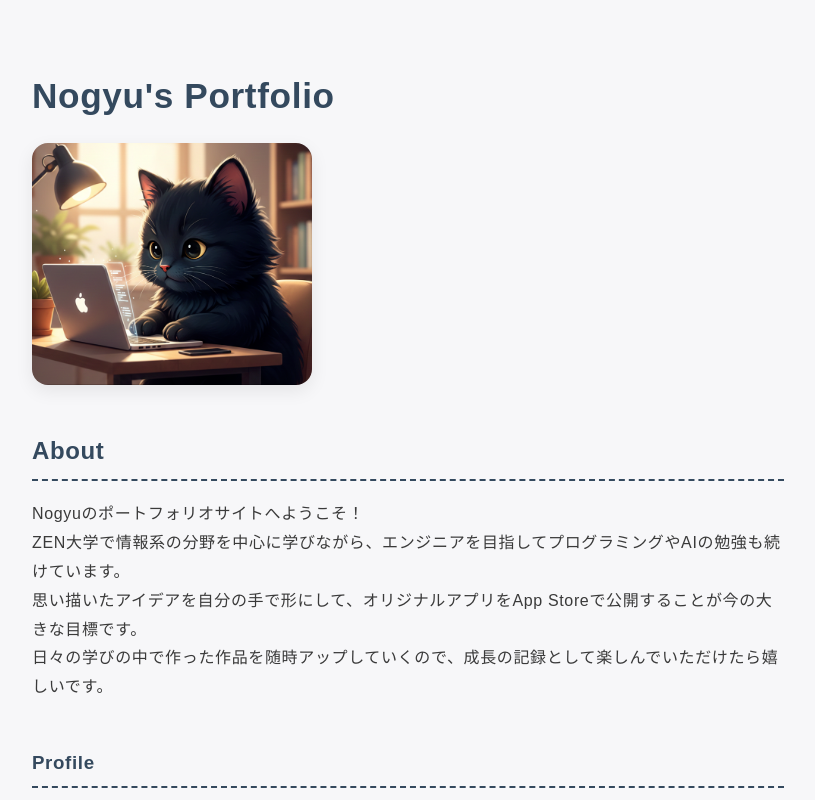
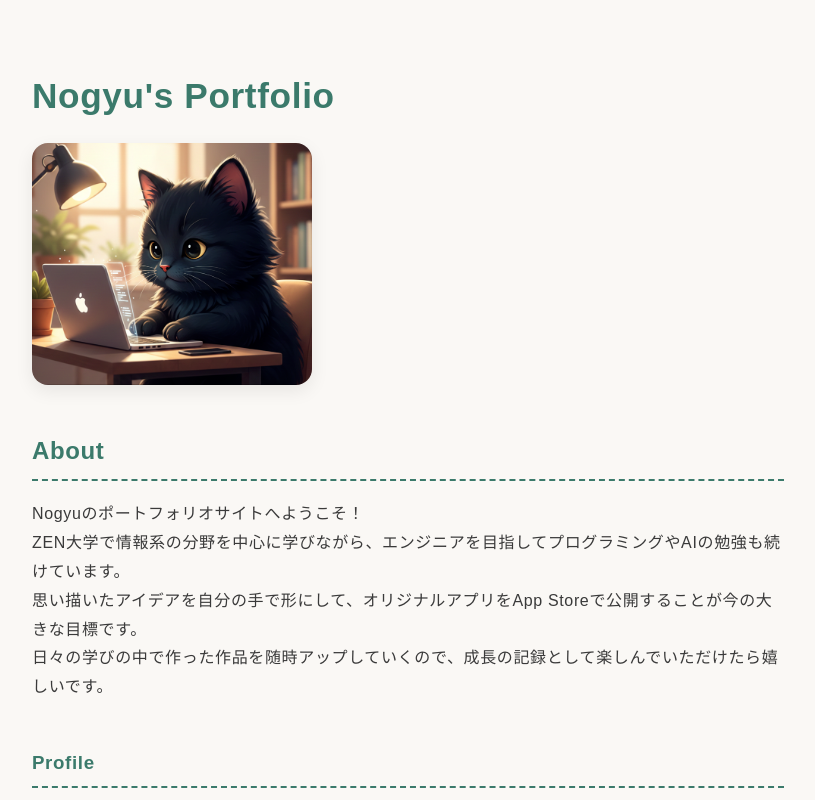
Before and after one commit to nogyu-dev/nogyu-dev.github.io, a plain HTML site: page index.html in a window 1280 px wide. Shown: the top 800 px of the page, without its empty margins (232-1047 px from the left). Drawn offline with Linux system fonts and the light colour scheme.

Commit message:
Change theme and accent colors in style.css
Updated theme and accent colors for improved aesthetics.

```diff
--- a/style.css
+++ b/style.css
@@ -3,10 +3,10 @@
 -------------------- */
 
 :root {
-  --theme-color: #34495e;
-  --accent-color: #d4a338;
-  --bg-color: #f7f7f9;
-  --card-bg: #ffffff;
+  --theme-color: #3b7a6b;      /* 落ち着いたフォレストグリーン */
+  --accent-color: #d98a3c;     /* 温かみのあるオレンジブラウン */
+  --bg-color: #faf8f5;         /* 目に優しいクリーム・アイボリー */
+  --card-bg: #ffffff;          /* コンテンツ背景の白 */
 }
 
 * {
```
